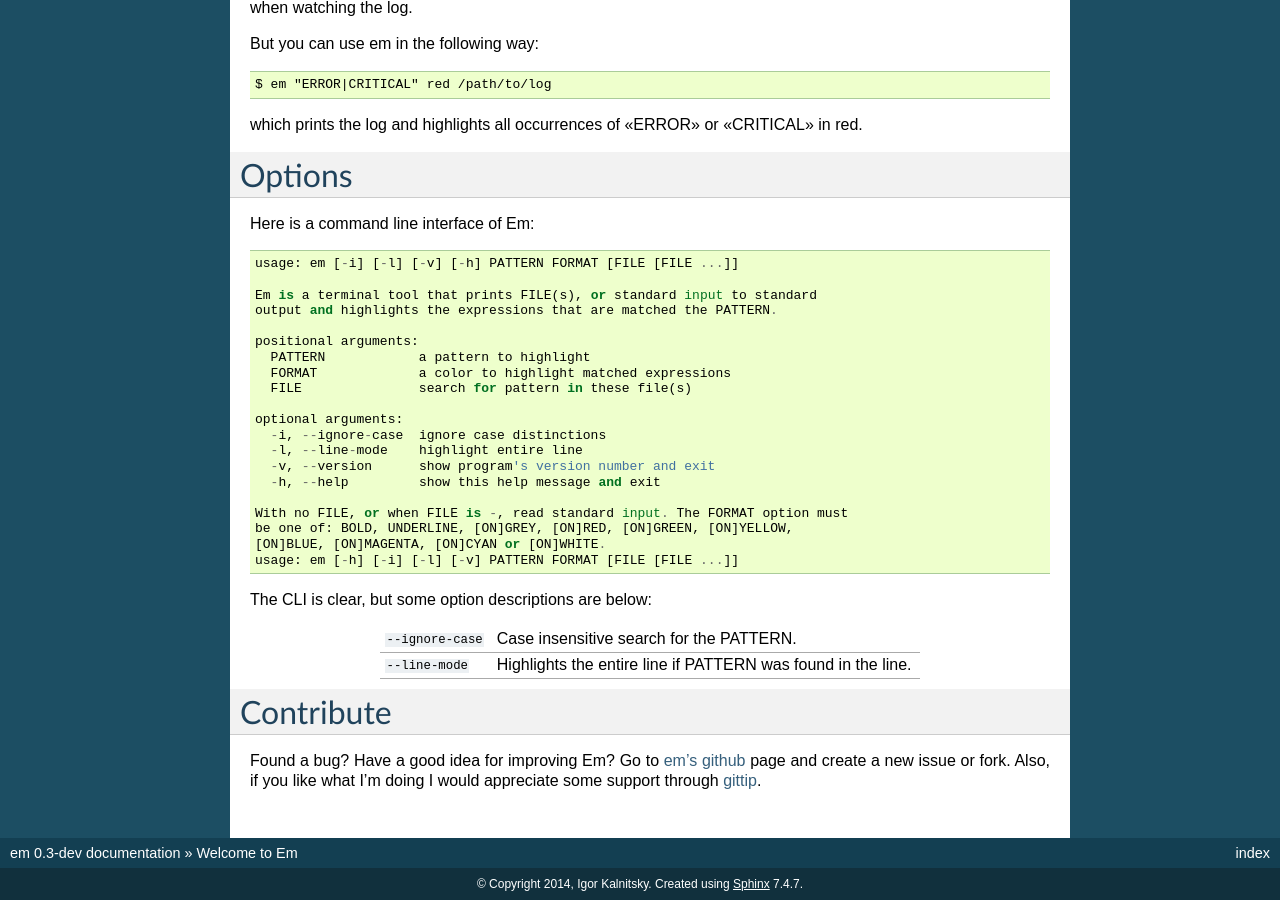
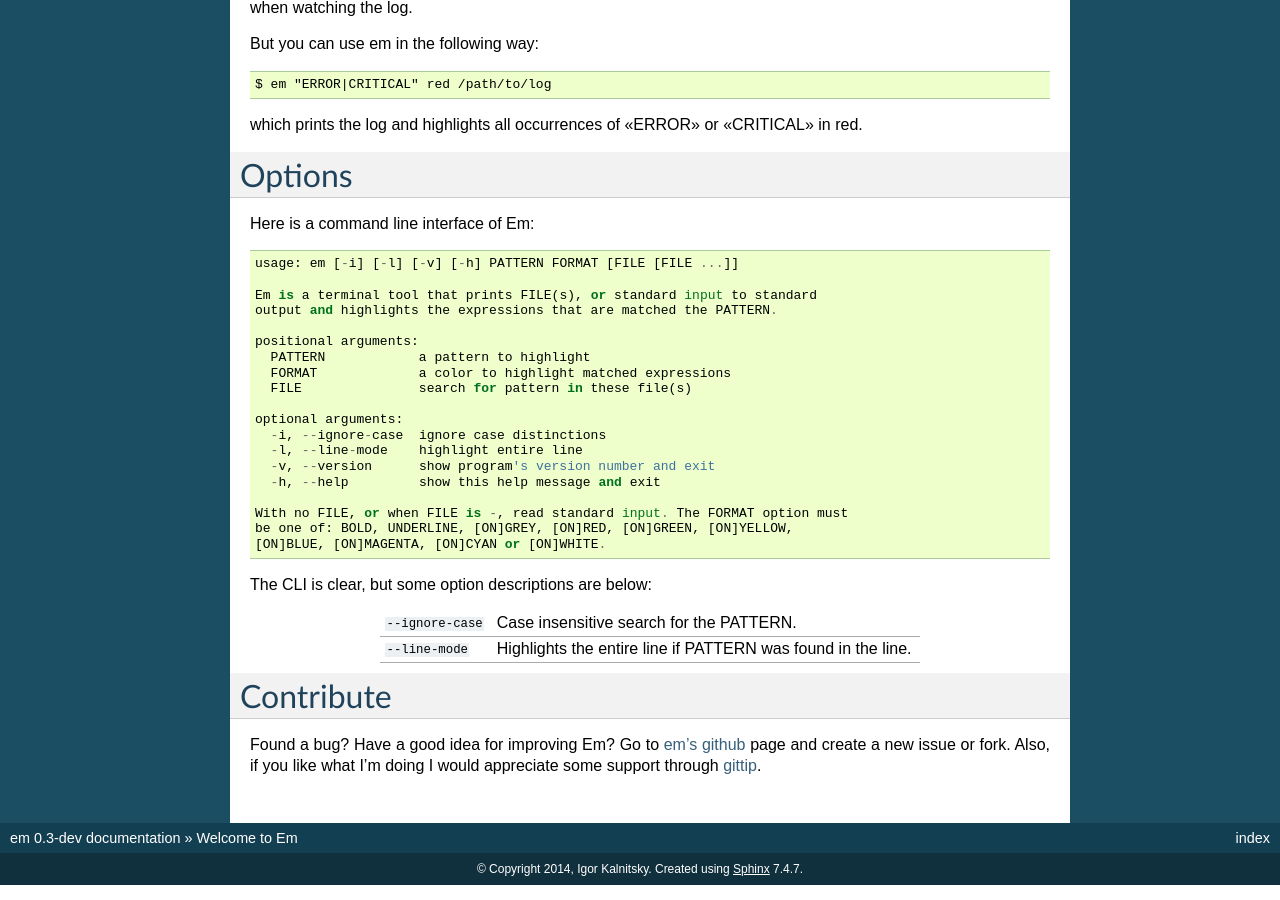
Before and after one commit to ikalnytskyi/em, a Sphinx documentation site: the page built from docs/index.rst, in a window 1280 px wide and 900 px high, scrolled down 779 px. Built offline with Sphinx 7.4.7, drawn with Linux system fonts in a browser that asks for light colours.

Commit message:
Remove duplicated line from the docs.

```diff
--- a/docs/index.rst
+++ b/docs/index.rst
@@ -66,7 +66,6 @@ Here is a command line interface of Em::
     With no FILE, or when FILE is -, read standard input. The FORMAT option must
     be one of: BOLD, UNDERLINE, [ON]GREY, [ON]RED, [ON]GREEN, [ON]YELLOW,
     [ON]BLUE, [ON]MAGENTA, [ON]CYAN or [ON]WHITE.
-    usage: em [-h] [-i] [-l] [-v] PATTERN FORMAT [FILE [FILE ...]]
 
 The CLI is clear, but some option descriptions are below:
 
```
